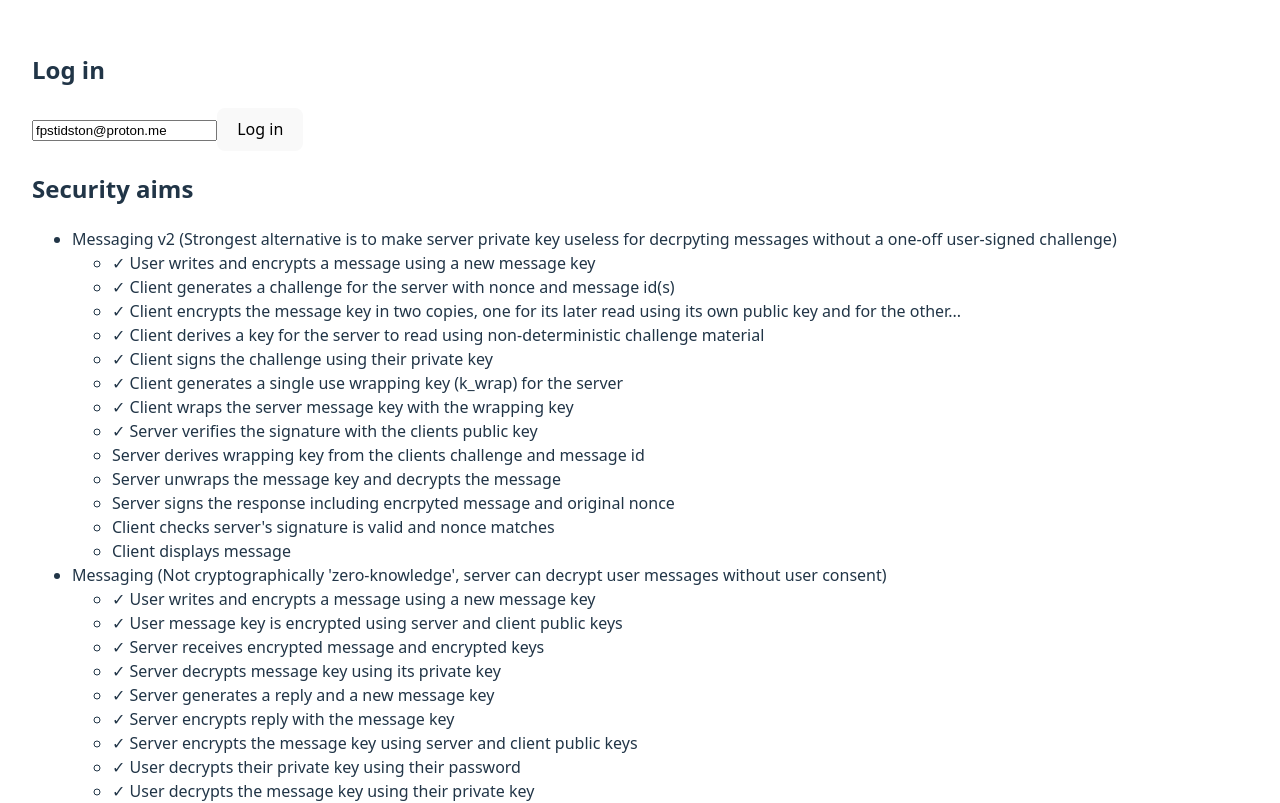
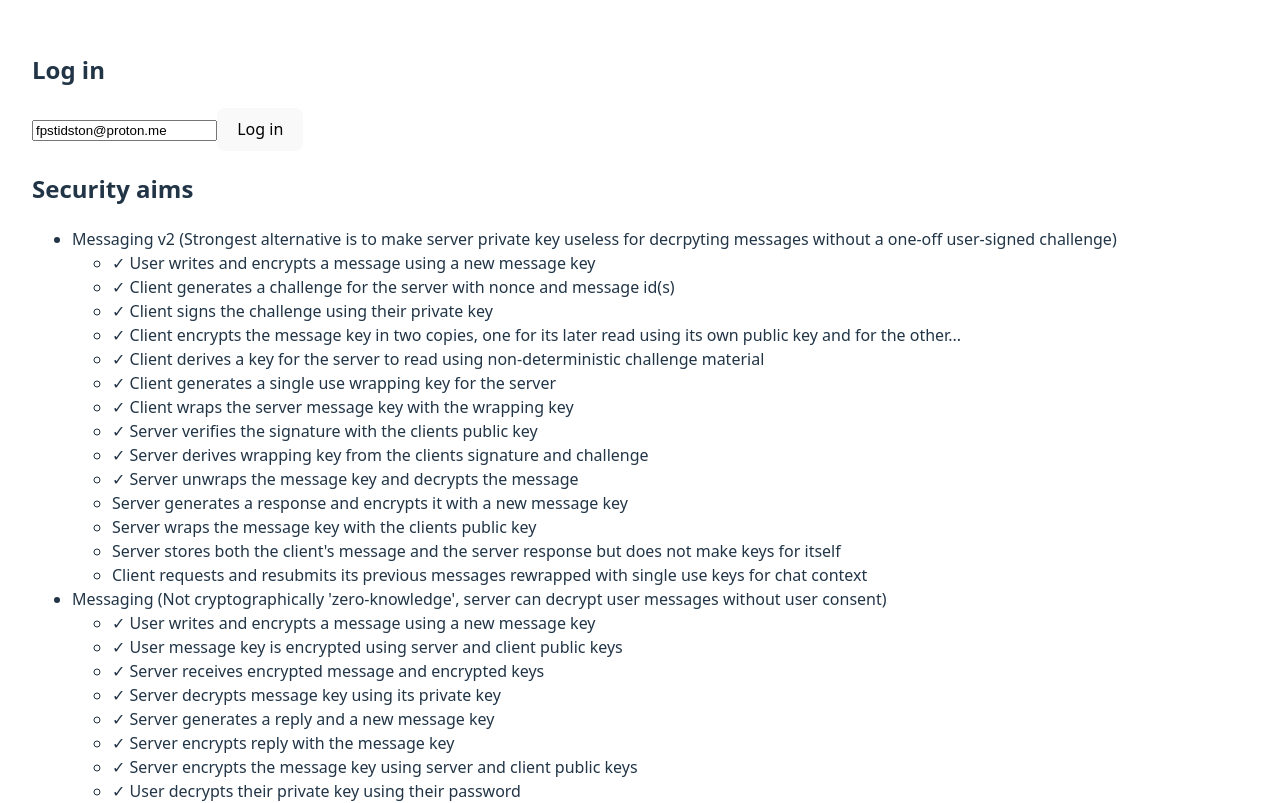
Before and after one commit to fpstidston/sais-frontend, a Vue app: page / in a window 1280 px wide. Shown: the top 803 px of the page. Built offline with nearby package versions, Linux system fonts and the light colour scheme.

Commit message:
remove debug

```diff
--- a/src/App.vue
+++ b/src/App.vue
@@ -21,7 +21,8 @@ const responses = ref([])
 let publicKeyB64
 let serverPublicKeyB64
 let encryptedPrivateKeyB64
-let decryptedPrivateKey
+let decryptedPrivateKeyForSigning
+let decryptedPrivateKeyForMessaging
 let salt
 let challenge
 let iv
@@ -94,7 +95,8 @@ const handleLoginFinish = async () => {
       if (response.data.logged_in == true) {
         isLoggedIn.value = true
         serverPublicKeyB64 = response.data.server_public_key
-        decryptedPrivateKey = await decryptPrivateKeyForSigning(encryptedPrivateKeyB64, password.value, salt, iv)
+        decryptedPrivateKeyForSigning = await decryptPrivateKeyForSigning(encryptedPrivateKeyB64, password.value, salt, iv)
+        decryptedPrivateKeyForMessaging = await decryptPrivateKeyForMessage(encryptedPrivateKeyB64, password.value, salt, iv)
         axios.get(baseURL + '/message/list', { withCredentials: true })
           .then(async response => {
             messages.value = await decryptMessages(response.data.messages)
@@ -119,16 +121,16 @@ const handleSend = async () => {
   isLoading.value = true
   const {
     encryptedMessage,
-    encryptedKeyClient,
+    warppedKeyClient,
     wrappedKeyServer,
     challengeString,
     signature,
     salt,
     iv_wrap
-  } = await encryptMessageForSend(message.value, decryptedPrivateKey, publicKeyB64)
+  } = await encryptMessageForSend(message.value, decryptedPrivateKeyForSigning, publicKeyB64)
   axios.post(baseURL + '/message/create', {
     wrapped_key_server: bufferToBase64(wrappedKeyServer),
-    encrypted_key_client: bufferToBase64(encryptedKeyClient),
+    wrapped_key_client: bufferToBase64(warppedKeyClient),
     encrypted_message: bufferToBase64(encryptedMessage.ciphertext),
     salt: bufferToBase64(salt),
     iv: bufferToBase64(encryptedMessage.iv),
@@ -136,24 +138,22 @@ const handleSend = async () => {
     signature,
     challenge_string: challengeString
   }, { withCredentials: true })
-    // .then(async response => {
-      // messages.value.push({
-      //   sender: 'You',
-      //   body: message.value,
-      //   datetime: new Date().toUTCString()
-      // })
-      // message.value = ''
-      // console.log(response.data.response)
-      // debugger
-      // const encrpytedReply = response.data.response
-      // const replies = await decryptMessages([encrpytedReply])
-      // const reply = replies[0]
-      // responses.value.push({
-      //   sender: 'Server',
-      //   body: reply.body,
-      //   datetime: new Date().toUTCString()
-      // })
-    // })
+    .then(async response => {
+      messages.value.push({
+        sender: 'You',
+        body: message.value,
+        datetime: new Date().toUTCString()
+      })
+      message.value = ''
+      const encrpytedReply = response.data.response
+      const replies = await decryptMessages([encrpytedReply])
+      const reply = replies[0]
+      responses.value.push({
+        sender: 'Server',
+        body: reply.body,
+        datetime: new Date().toUTCString()
+      })
+    })
     .catch(err => {
       console.log('Error sending message')
     })
@@ -166,9 +166,9 @@ const decryptMessages = async (messages) => {
   for(const message of messages) {
     message.body = await decryptUserMessage(
       message.encrypted_body,
-      message.encrypted_key_client,
+      message.wrapped_key_client,
       message.iv,
-      decryptedPrivateKey
+      decryptedPrivateKeyForMessaging
     )
   }
   return messages
@@ -213,17 +213,21 @@ const decryptMessages = async (messages) => {
           <ul>
             <li>✓ User writes and encrypts a message using a new message key</li>
             <li>✓ Client generates a challenge for the server with nonce and message id(s)</li>
+            <li>✓ Client signs the challenge using their private key</li>
             <li>✓ Client encrypts the message key in two copies, one for its later read using its own public key and for the other...</li>
             <li>✓ Client derives a key for the server to read using non-deterministic challenge material</li>
-            <li>✓ Client signs the challenge using their private key</li>
-            <li>✓ Client generates a single use wrapping key (k_wrap) for the server</li>
+            <li>✓ Client generates a single use wrapping key for the server</li>
             <li>✓ Client wraps the server message key with the wrapping key</li>
             <li>✓ Server verifies the signature with the clients public key</li>
-            <li>Server derives wrapping key from the clients challenge and message id</li>
-            <li>Server unwraps the message key and decrypts the message</li>
-            <li>Server signs the response including encrpyted message and original nonce</li>
+            <li>✓ Server derives wrapping key from the clients signature and challenge</li>
+            <li>✓ Server unwraps the message key and decrypts the message</li>
+            <li>Server generates a response and encrypts it with a new message key</li>
+            <li>Server wraps the message key with the clients public key</li>
+            <li>Server stores both the client's message and the server response but does not make keys for itself</li>
+            <!-- <li>Server signs the response including encrpyted message and original nonce</li>
             <li>Client checks server's signature is valid and nonce matches</li>
-            <li>Client displays message</li>
+            <li>Client displays message</li> -->
+            <li>Client requests and resubmits its previous messages rewrapped with single use keys for chat context</li>
           </ul>
         </li>
         <li>Messaging (Not cryptographically 'zero-knowledge', server can decrypt user messages without user consent)
--- a/src/utils/flows.ts
+++ b/src/utils/flows.ts
@@ -26,7 +26,6 @@ export async function encryptMessageForSend(message: string, decryptedPrivateKey
     const encryptedMessage = await encryptMessage(message, messageKey)
 
     const iv = crypto.getRandomValues(new Uint8Array(12))
-    // const rawMessageKey = await crypto.subtle.exportKey("raw", messageKey)
     const wrappedKeyServer = await crypto.subtle.wrapKey(
         "raw",
         messageKey,
@@ -34,25 +33,15 @@ export async function encryptMessageForSend(message: string, decryptedPrivateKey
         { name: "AES-GCM", iv }
     )
 
-    // const rawMessageKey = await crypto.subtle.exportKey("raw", messageKey)
-    // const bytes = new Uint8Array(rawMessageKey)
-    // const binary = bytes.reduce((acc, byte) => acc + String.fromCharCode(byte), "")
-    // console.log('messageKey', btoa(binary))
-
     const signature = bufferToBase64(signatureBuffer)
 
-        // console.log(Array.from(new Uint8Array(rawMessageKey))
-        // .map(b => b.toString(16).padStart(2, '0')).join(''))
-
     const clientPublicKey = await importPublicKey(clientPublicKeyB64)
-    const encryptedKeyClient = await encryptMessageKey(messageKey, clientPublicKey)
-
-
+    const warppedKeyClient = await encryptMessageKey(messageKey, clientPublicKey)
 
     return {
         encryptedMessage,
         wrappedKeyServer,
-        encryptedKeyClient,
+        warppedKeyClient,
         challengeString: challengeAndKeyString,
         signature,
         salt,
--- a/src/utils/keyManager.ts
+++ b/src/utils/keyManager.ts
@@ -38,7 +38,7 @@ export async function importPrivateKeyForSigning(key: string, derivedKey, iv): P
         hash: "SHA-256"
         },
         true,
-        ["sign"]
+        ["sign"] //could possibly merge this with the function below
     )
 }
 export async function importPrivateKeyForMessage(key: string, derivedKey, iv): Promise<CryptoKey> {
@@ -51,7 +51,7 @@ export async function importPrivateKeyForMessage(key: string, derivedKey, iv): P
         hash: "SHA-256"
         },
         true,
-        ["decrypt"]
+        ["decrypt"]  //could possibly merge this with the function above
     )
 }
 export async function encryptPrivateKey(privateKey, password) {
--- a/src/utils/messageCrypto.ts
+++ b/src/utils/messageCrypto.ts
@@ -96,9 +96,6 @@ export function generateServerChallenge() {
 }
 export async function deriveServerWrappedKey(challengeString:string, signature: ArrayBuffer): Promise<{ wrappingKey: CryptoKey, salt: Uint8Array }> {
     const challengeHash = await crypto.subtle.digest("SHA-256", encodeUTF8(challengeString))
-    console.log(challengeString)
-    console.log(bufferToBase64(challengeHash))
-
     const signatureKey = await crypto.subtle.importKey(
         "raw",
         signature,
```
